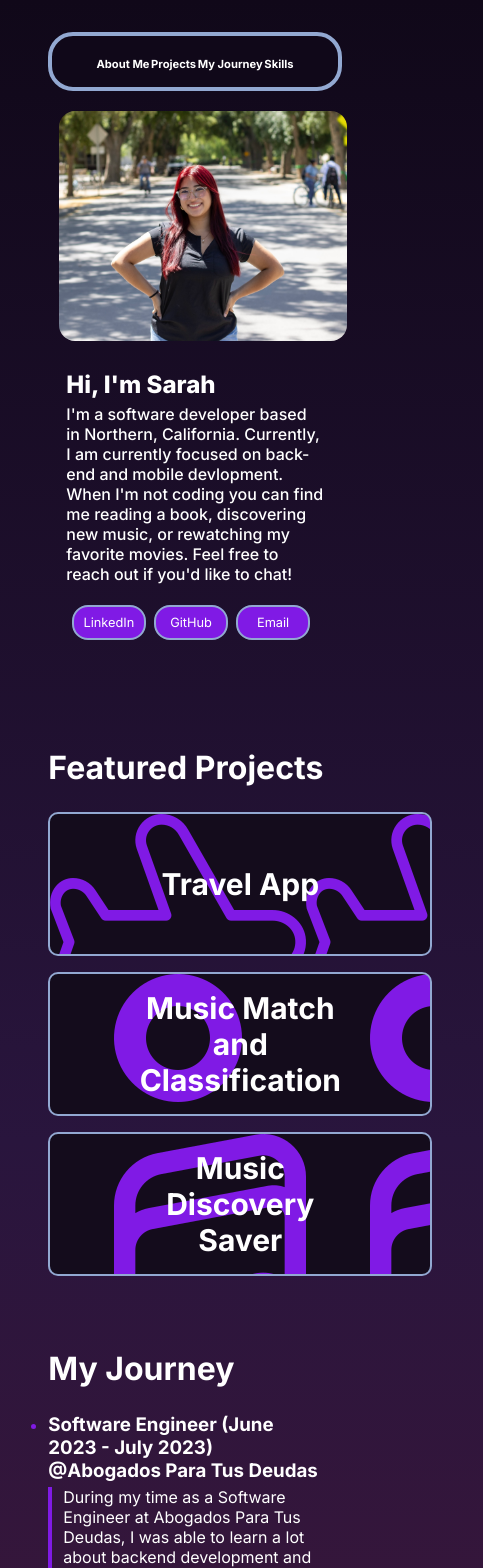
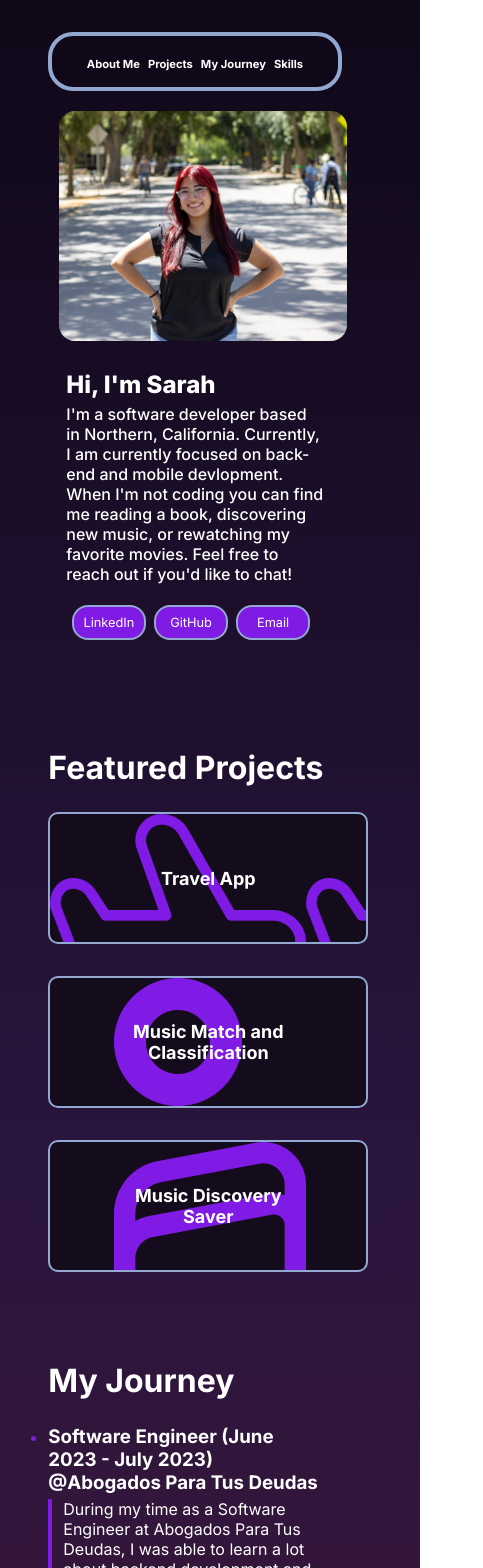
Before and after one commit to savazques/react-personal-website, a React (Create React App) app: page / in a window 390 px wide. Shown: the top 1568 px of the page, 483 px wide, since content can reach past the window. Built offline with nearby package versions, Linux system fonts and the light colour scheme.

Commit message:
adjust css for smaller phones

```diff
--- a/src/components/JourneyComponent/FunFact.css
+++ b/src/components/JourneyComponent/FunFact.css
@@ -68,3 +68,13 @@
     font-size: 12px;
   }
 }
+
+@media (max-width: 440px) {
+  .quiz-container {
+    width: 18rem;
+  }
+
+  .test {
+    font-size: 12px;
+  }
+}
--- a/src/components/NavBarComponent/Navbar.css
+++ b/src/components/NavBarComponent/Navbar.css
@@ -133,6 +133,6 @@
     font-size: 0.7rem;
   }
   .navOptions {
-    gap: 0.1rem;
+    gap: 0.5rem;
   }
 }
--- a/src/components/ProjectComponent/Projects.css
+++ b/src/components/ProjectComponent/Projects.css
@@ -84,7 +84,7 @@
 }
 
 .project:hover .project-description {
-    top: 15%;
+    top: 0;
 }
 
 .funfact-container {
@@ -139,7 +139,18 @@
     .funfact-container {
         padding: 1rem;
     }
-    .main-container{
-        padding-right: 2rem;
+}
+
+@media (max-width: 440px) {
+    .project {
+        width: 20rem;
+        height: 8rem;
+        margin-bottom: 2rem;
+    }
+    .project-description {
+        font-size: 7px;
+    }
+    .project-name {
+        font-size: 18px;
     }
 }
--- a/src/components/ProjectComponent/Projects.js
+++ b/src/components/ProjectComponent/Projects.js
@@ -14,7 +14,7 @@ function Projects () {
                           <div className="project-name">Travel App</div>
                           <div className="project-description">
                               <h4>An app to make planning trips stress-free and memorable!</h4>
-                              <h4>TThis app will encompass CRUD operations for proper database management and user Authentication and creation. Along with using Google API's to obtain location and display on interactive map to pinpoint destinations visited. </h4>
+                              <h4>This app will encompass CRUD operations for proper database management and user Authentication and creation. Along with using Google API's to obtain location and display on interactive map to pinpoint destinations visited. </h4>
                               <h4>Duration: June 2024 - Present</h4>
                               <h4>GitHub: ...</h4>
                               <h4>Skills: ReactNative, Express, NodeJs, PostgreSQL, RESTFUL API's  </h4>
```
